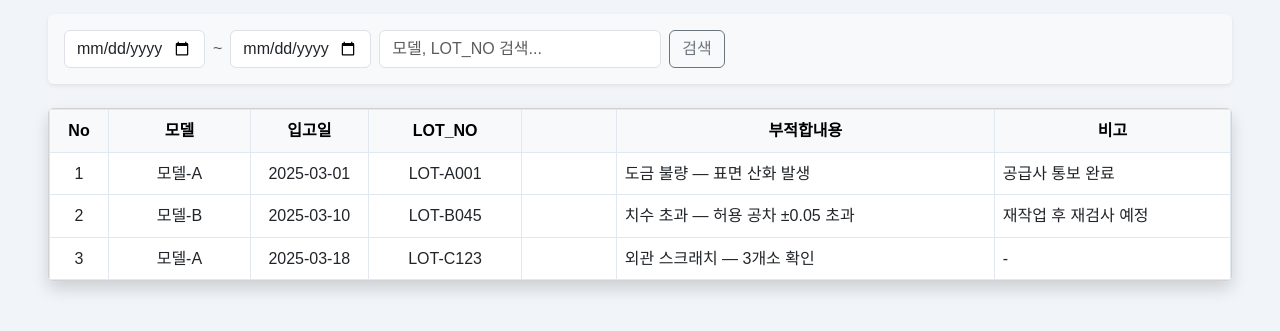
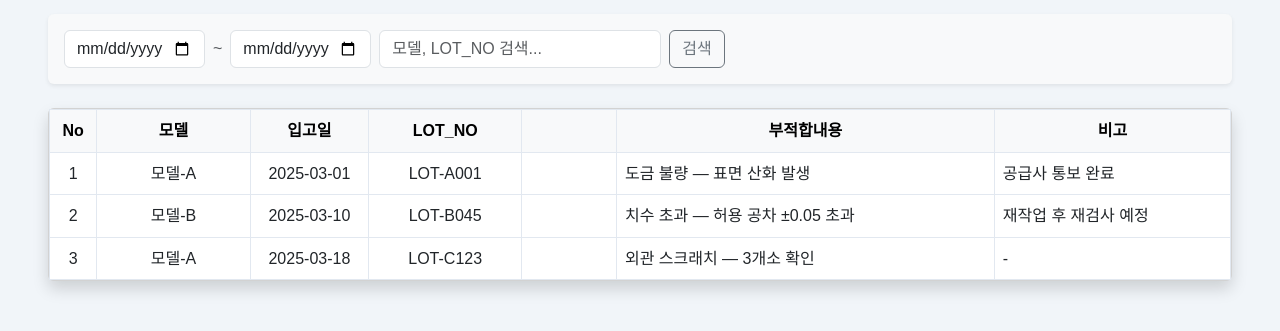
Before and after one commit to rhrnd/my_erp_project, a Django app: page /scm/ta/810/unsuitable/ in a window 1280 px wide. Shown: the part 162-493 px from the top of the page. Run offline with Django 5.2, Linux system fonts and the light colour scheme; the visitor is signed in with stand-in values (Sample User, id 1); parts of the project's set-up code (start-up, migrations or seed data) failed here and were passed over; some libraries are stand-ins or nearby versions; some web fonts are replaced.

Commit message:
TA 810 부적합품 목록 테이블 No열 너비 auto 조정
Co-Authored-By: Claude Sonnet 4.6 <noreply@anthropic.com>

```diff
--- a/templates/scm/ta/ta810_unsuitable_list.html
+++ b/templates/scm/ta/ta810_unsuitable_list.html
@@ -45,8 +45,8 @@
             <div class="table-responsive">
                 <table class="table table-hover table-bordered align-middle mb-0 text-center" style="table-layout: fixed; width: 100%; min-width: 700px;">
                     <colgroup>
-                        <col style="width: 5%;">   <!-- No -->
-                        <col style="width: 12%;">  <!-- 모델 -->
+                        <col style="width: auto;">   <!-- No -->
+                        <col style="width: 13%;">  <!-- 모델 -->
                         <col style="width: 10%;">  <!-- 입고일 -->
                         <col style="width: 13%;">  <!-- LOT_NO -->
                         <col style="width: 8%;">   <!-- (빈칸) -->
```
